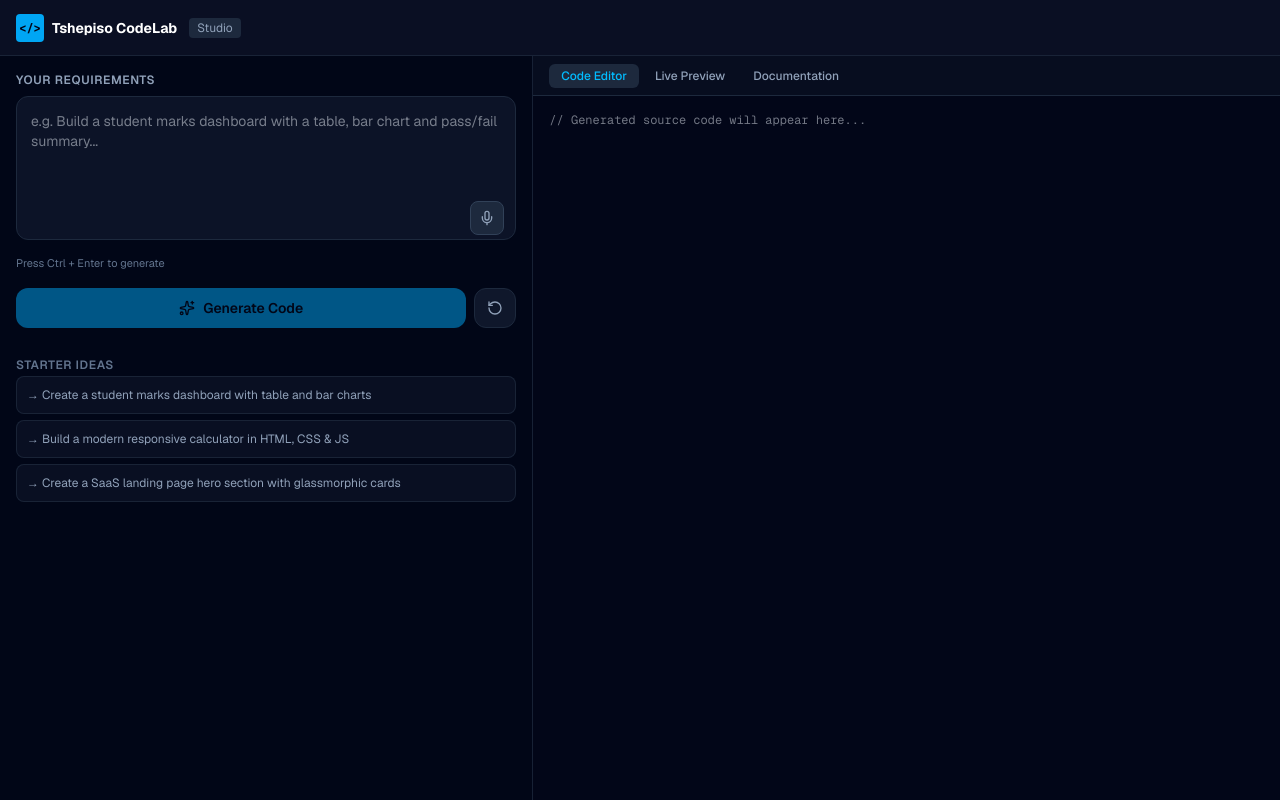
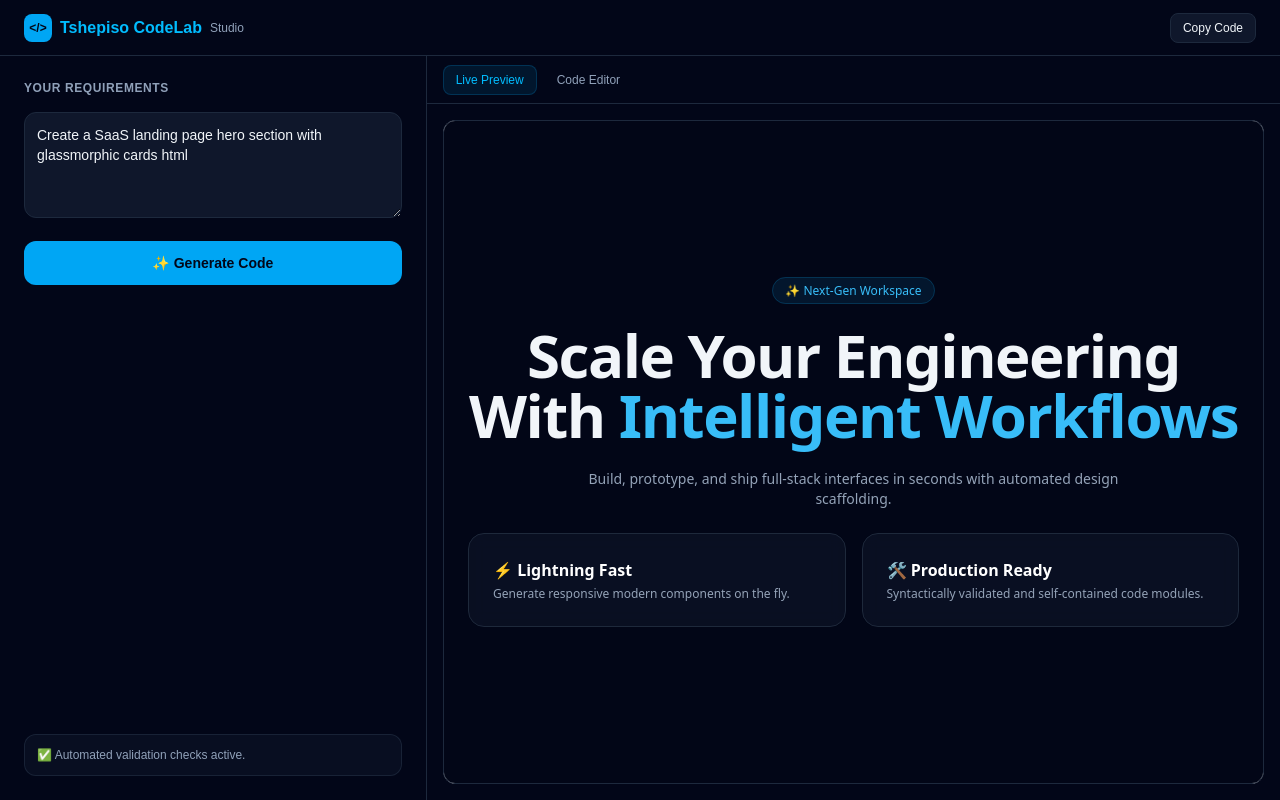
Before and after one commit to dabob404-jpg/tshepiso-codelab, a Next.js app: page /generator in a window 1280 px wide. Built offline with nearby package versions, Linux system fonts and the light colour scheme.

Commit message:
fix: restore live preview rendering and iframe sandbox

```diff
--- a/app/generator/page.tsx
+++ b/app/generator/page.tsx
@@ -1,347 +1,133 @@
 'use client';
 
-import React, { useState, useRef, useEffect } from 'react';
+import React, { useState } from 'react';
 import Link from 'next/link';
-import JSZip from 'jszip';
-import {
-  Play, Copy, Download, Sparkles, Mic, MicOff, Check,
-  RotateCcw, HelpCircle, Wrench, CheckCircle2, AlertCircle
-} from 'lucide-react';
-import { GenerationResponse } from '@/types';
-import { validateCode, ValidationResult } from '@/lib/validation';
+import PreviewFrame from '@/components/PreviewFrame';
 
 export default function GeneratorPage() {
-  const [prompt, setPrompt] = useState('');
-  const [isLoading, setIsLoading] = useState(false);
-  const [loadingStep, setLoadingStep] = useState('');
-  const [activeTab, setActiveTab] = useState<'code' | 'preview' | 'explain'>('code');
-  const [isRecording, setIsRecording] = useState(false);
-  const [copied, setCopied] = useState(false);
+  const [prompt, setPrompt] = useState('Create a SaaS landing page hero section with glassmorphic cards html');
+  const [activeTab, setActiveTab] = useState<'editor' | 'preview' | 'docs'>('preview');
+  const [loading, setLoading] = useState(false);
+  const [code, setCode] = useState(`<!DOCTYPE html>
+<html lang="en">
+<head>
+  <meta charset="UTF-8">
+  <meta name="viewport" content="width=device-width, initial-scale=1.0">
+  <title>SaaS Hero Prototype</title>
+  <script src="https://cdn.tailwindcss.com"></script>
+</head>
+<body class="bg-slate-950 text-slate-100 min-h-screen flex items-center justify-center p-6">
+  <div class="max-w-4xl w-full text-center space-y-6">
+    <span class="px-3 py-1 bg-sky-500/10 text-sky-400 border border-sky-500/20 text-xs rounded-full font-medium">✨ Next-Gen Workspace</span>
+    <h1 class="text-4xl md:text-6xl font-extrabold tracking-tight">Scale Your Engineering With <span class="text-sky-400">Intelligent Workflows</span></h1>
+    <p class="text-slate-400 max-w-xl mx-auto text-sm">Build, prototype, and ship full-stack interfaces in seconds with automated design scaffolding.</p>
+    <div class="grid grid-cols-1 md:grid-cols-2 gap-4 mt-8 text-left">
+      <div class="p-6 bg-slate-900/60 backdrop-blur border border-slate-800 rounded-2xl">
+        <h3 class="font-bold text-white mb-1">⚡ Lightning Fast</h3>
+        <p class="text-xs text-slate-400">Generate responsive modern components on the fly.</p>
+      </div>
+      <div class="p-6 bg-slate-900/60 backdrop-blur border border-slate-800 rounded-2xl">
+        <h3 class="font-bold text-white mb-1">🛠 Production Ready</h3>
+        <p class="text-xs text-slate-400">Syntactically validated and self-contained code modules.</p>
+      </div>
+    </div>
+  </div>
+</body>
+</html>`);
 
-  const [response, setResponse] = useState<GenerationResponse | null>(null);
-  const [activeFileIndex, setActiveFileIndex] = useState(0);
-  const [codeContent, setCodeContent] = useState('');
-  const [validation, setValidation] = useState<ValidationResult | null>(null);
-
-  const previewFrameRef = useRef<HTMLIFrameElement>(null);
-
-  const triggerGeneration = async (mode: 'generate' | 'fix' | 'explain' = 'generate') => {
-    if (!prompt.trim() && mode === 'generate') return;
-    setIsLoading(true);
-
-    const steps = [
-      'Understanding your request...',
-      'Designing the solution...',
-      'Generating code...',
-      'Validating syntax...'
-    ];
-
-    let stepIndex = 0;
-    setLoadingStep(steps[0]);
-    const stepInterval = setInterval(() => {
-      stepIndex++;
-      if (stepIndex < steps.length) {
-        setLoadingStep(steps[stepIndex]);
-      }
-    }, 700);
-
+  async function handleGenerate() {
+    if (!prompt.trim()) return;
+    setLoading(true);
     try {
       const res = await fetch('/api/generate', {
         method: 'POST',
         headers: { 'Content-Type': 'application/json' },
-        body: JSON.stringify({
-          prompt,
-          mode,
-          existingCode: codeContent
-        })
+        body: JSON.stringify({ prompt, mode: 'generate' }),
       });
-
-      const data: GenerationResponse = await res.json();
-      clearInterval(stepInterval);
-
-      if (data.success && data.files.length > 0) {
-        setResponse(data);
-        setActiveFileIndex(0);
-        setCodeContent(data.files[0].content);
-        setValidation(validateCode(data.files[0].content, data.files[0].language));
-        if (data.runnable) setActiveTab('preview');
-      } else {
-        alert(data.error || 'Generation failed.');
+      const data = await res.json();
+      if (data.files && data.files[0]?.content) {
+        setCode(data.files[0].content);
+        setActiveTab('preview');
       }
     } catch (err) {
-      clearInterval(stepInterval);
-      alert('Network error connecting to API.');
+      console.error(err);
     } finally {
-      setIsLoading(false);
+      setLoading(false);
     }
-  };
-
-  const toggleVoiceInput = () => {
-    const SpeechRec = (window as any).SpeechRecognition || (window as any).webkitSpeechRecognition;
-    if (!SpeechRec) {
-      alert('Speech recognition is not supported in this browser.');
-      return;
   }
 
-    if (isRecording) {
-      setIsRecording(false);
-      return;
-    }
+  return (
+    <div className="min-h-screen bg-slate-950 text-slate-100 flex flex-col">
+      <header className="h-14 border-b border-slate-800 px-6 flex items-center justify-between">
+        <Link href="/" className="flex items-center gap-2 font-bold text-sky-400">
+          <span className="w-7 h-7 bg-sky-500 text-slate-950 rounded-lg flex items-center justify-center text-xs">&lt;/&gt;</span>
+          Tshepiso CodeLab <span className="text-xs font-normal text-slate-400">Studio</span>
+        </Link>
+        <button
+          onClick={() => navigator.clipboard.writeText(code)}
+          className="text-xs bg-slate-900 hover:bg-slate-800 border border-slate-800 px-3 py-1.5 rounded-lg"
+        >
+          Copy Code
+        </button>
+      </header>
 
-    const recognition = new SpeechRec();
-    recognition.continuous = false;
-    recognition.interimResults = false;
-    recognition.lang = 'en-US';
-
-    recognition.onstart = () => setIsRecording(true);
-    recognition.onend = () => setIsRecording(false);
-    recognition.onerror = () => setIsRecording(false);
-    recognition.onresult = (event: any) => {
-      const transcript = event.results[0][0].transcript;
-      setPrompt((prev) => (prev ? `${prev} ${transcript}` : transcript));
-    };
-
-    recognition.start();
-  };
-
-  const handleCopy = () => {
-    navigator.clipboard.writeText(codeContent);
-    setCopied(true);
-    setTimeout(() => setCopied(false), 2000);
-  };
-
-  const handleDownloadZip = async () => {
-    if (!response) return;
-    const zip = new JSZip();
-    response.files.forEach((file) => {
-      zip.file(file.name, file.content);
-    });
-    zip.file('README.md', `# ${response.title}\n\n${response.explanation}`);
-    const blob = await zip.generateAsync({ type: 'blob' });
-    const url = URL.createObjectURL(blob);
-    const a = document.createElement('a');
-    a.href = url;
-    a.download = `${response.title.toLowerCase().replace(/\s+/g, '-')}.zip`;
-    a.click();
-    URL.revokeObjectURL(url);
-  };
-
-  useEffect(() => {
-    if (activeTab === 'preview' && previewFrameRef.current) {
-      const doc = previewFrameRef.current.contentDocument;
-      if (doc) {
-        doc.open();
-        doc.write(codeContent);
-        doc.close();
-      }
-    }
-  }, [codeContent, activeTab]);
-
-  return (
-    <div className="h-screen w-screen bg-slate-950 text-slate-100 flex flex-col overflow-hidden font-sans">
-      <header className="h-14 border-b border-slate-800/80 px-4 flex items-center justify-between bg-slate-900/60">
-        <div className="flex items-center gap-3">
-          <Link href="/" className="flex items-center gap-2">
-            <div className="h-7 w-7 rounded bg-sky-500 flex items-center justify-center font-mono font-bold text-xs text-slate-950">
-              &lt;/&gt;
-            </div>
-            <span className="font-bold text-sm text-white">Tshepiso CodeLab</span>
-          </Link>
-          <span className="text-xs px-2 py-0.5 rounded bg-slate-800 text-slate-400">Studio</span>
+      <div className="flex-1 grid grid-cols-1 lg:grid-cols-12 overflow-hidden">
+        <div className="lg:col-span-4 p-6 border-r border-slate-800 flex flex-col justify-between gap-6 overflow-y-auto">
+          <div className="space-y-4">
+            <h2 className="text-xs font-semibold text-slate-400 uppercase tracking-wider">Your Requirements</h2>
+            <textarea
+              rows={4}
+              value={prompt}
+              onChange={(e) => setPrompt(e.target.value)}
+              className="w-full bg-slate-900 border border-slate-800 rounded-xl p-3 text-sm focus:outline-none focus:border-sky-500"
+              placeholder="Describe your app..."
+            />
+            <button
+              onClick={handleGenerate}
+              disabled={loading}
+              className="w-full bg-sky-500 hover:bg-sky-400 disabled:opacity-50 text-slate-950 font-bold py-3 rounded-xl text-sm transition-all"
+            >
+              {loading ? 'Generating...' : '✨ Generate Code'}
+            </button>
           </div>
 
-        {response && (
-          <div className="flex items-center gap-2">
-            <button
-              onClick={handleCopy}
-              className="px-3 py-1.5 rounded bg-slate-800 hover:bg-slate-700 text-xs font-medium flex items-center gap-1.5 transition"
-            >
-              {copied ? <Check className="w-3.5 h-3.5 text-emerald-400" /> : <Copy className="w-3.5 h-3.5" />}
-              {copied ? 'Copied' : 'Copy'}
-            </button>
-            <button
-              onClick={handleDownloadZip}
-              className="px-3 py-1.5 rounded bg-sky-600 hover:bg-sky-500 text-xs font-semibold text-white flex items-center gap-1.5 transition"
-            >
-              <Download className="w-3.5 h-3.5" /> Export .ZIP
-            </button>
-          </div>
-        )}
-      </header>
-
-      <div className="flex-1 flex flex-col md:flex-row overflow-hidden">
-        <section className="w-full md:w-5/12 border-r border-slate-800/80 flex flex-col bg-slate-950/40 p-4 gap-4 overflow-y-auto">
-          <div className="flex flex-col gap-2">
-            <label className="text-xs font-semibold uppercase tracking-wider text-slate-400">Your Requirements</label>
-            <div className="relative">
-              <textarea
-                value={prompt}
-                onChange={(e) => setPrompt(e.target.value)}
-                onKeyDown={(e) => {
-                  if (e.key === 'Enter' && (e.ctrlKey || e.metaKey)) {
-                    triggerGeneration('generate');
-                  }
-                }}
-                placeholder="e.g. Build a student marks dashboard with a table, bar chart and pass/fail summary..."
-                className="w-full h-36 bg-slate-900/80 border border-slate-800 rounded-xl p-3.5 text-sm text-slate-200 outline-none focus:border-sky-500 resize-none font-sans"
-              />
-              <button
-                onClick={toggleVoiceInput}
-                className={`absolute bottom-3 right-3 p-2 rounded-lg border transition ${
-                  isRecording ? 'bg-rose-500/20 border-rose-500 text-rose-400 animate-pulse' : 'bg-slate-800 border-slate-700 text-slate-400 hover:text-white'
-                }`}
-                title="Voice Input"
-              >
-                {isRecording ? <MicOff className="w-4 h-4" /> : <Mic className="w-4 h-4" />}
-              </button>
-            </div>
-            <div className="flex items-center justify-between text-[11px] text-slate-500">
-              <span>Press Ctrl + Enter to generate</span>
-              {isRecording && <span className="text-rose-400 animate-pulse">🎤 Listening...</span>}
+          <div className="p-3 bg-slate-900/50 rounded-xl border border-slate-800/80 text-xs text-slate-400">
+            ✅ Automated validation checks active.
           </div>
         </div>
 
-          <div className="flex gap-2">
-            <button
-              disabled={isLoading || !prompt.trim()}
-              onClick={() => triggerGeneration('generate')}
-              className="flex-1 py-2.5 bg-sky-500 hover:bg-sky-400 disabled:opacity-50 text-slate-950 font-semibold rounded-xl text-sm transition flex items-center justify-center gap-2"
-            >
-              {isLoading ? (
-                <>
-                  <Sparkles className="w-4 h-4 animate-spin" /> {loadingStep}
-                </>
-              ) : (
-                <>
-                  <Sparkles className="w-4 h-4" /> Generate Code
-                </>
-              )}
-            </button>
-            <button
-              onClick={() => { setPrompt(''); setResponse(null); }}
-              className="px-3 py-2.5 bg-slate-900 border border-slate-800 hover:bg-slate-800 text-slate-400 rounded-xl text-sm"
-              title="Clear"
-            >
-              <RotateCcw className="w-4 h-4" />
-            </button>
-          </div>
-
-          <div className="space-y-2 pt-2">
-            <span className="text-xs font-semibold uppercase tracking-wider text-slate-500">Starter Ideas</span>
-            <div className="flex flex-col gap-1.5">
-              {[
-                'Create a student marks dashboard with table and bar charts',
-                'Build a modern responsive calculator in HTML, CSS & JS',
-                'Create a SaaS landing page hero section with glassmorphic cards'
-              ].map((text, i) => (
-                <button
-                  key={i}
-                  onClick={() => setPrompt(text)}
-                  className="text-left text-xs bg-slate-900/60 hover:bg-slate-900 border border-slate-800/80 p-2.5 rounded-lg text-slate-400 hover:text-slate-200 transition"
-                >
-                  &rarr; <div className="inline">{text}</div>
-                </button>
-              ))}
-            </div>
-          </div>
-
-          {response && (
-            <div className="mt-auto border-t border-slate-800 pt-4 space-y-3">
-              <span className="text-xs font-semibold uppercase tracking-wider text-slate-500">Code Health & AI Actions</span>
-
-              <div className="bg-slate-900 p-3 rounded-lg border border-slate-800 text-xs space-y-1">
-                <div className="flex items-center gap-2 font-medium text-slate-300">
-                  {validation?.valid ? (
-                    <CheckCircle2 className="w-4 h-4 text-emerald-400" />
-                  ) : (
-                    <AlertCircle className="w-4 h-4 text-amber-400" />
-                  )}
-                  <span>{validation?.valid ? 'Automated checks passed' : 'Syntax anomalies detected'}</span>
-                </div>
-                {!validation?.valid && validation?.errors.map((err, idx) => (
-                  <p key={idx} className="text-rose-400 pl-6 text-[11px]">{err}</p>
-                ))}
-              </div>
-
-              <div className="grid grid-cols-2 gap-2">
-                <button
-                  onClick={() => triggerGeneration('fix')}
-                  className="px-3 py-2 bg-slate-900 border border-slate-800 hover:bg-slate-800 text-slate-300 rounded-lg text-xs font-medium flex items-center justify-center gap-1.5"
-                >
-                  <Wrench className="w-3.5 h-3.5 text-amber-400" /> Fix Issues
-                </button>
-                <button
-                  onClick={() => setActiveTab('explain')}
-                  className="px-3 py-2 bg-slate-900 border border-slate-800 hover:bg-slate-800 text-slate-300 rounded-lg text-xs font-medium flex items-center justify-center gap-1.5"
-                >
-                  <HelpCircle className="w-3.5 h-3.5 text-sky-400" /> Explain Logic
-                </button>
-              </div>
-            </div>
-          )}
-        </section>
-
-        <section className="w-full md:w-7/12 flex flex-col bg-slate-950 overflow-hidden">
-          <div className="h-10 border-b border-slate-800 flex items-center justify-between px-4 bg-slate-900/40">
-            <div className="flex items-center gap-1">
-              <button
-                onClick={() => setActiveTab('code')}
-                className={`px-3 py-1 rounded-md text-xs font-medium transition ${activeTab === 'code' ? 'bg-slate-800 text-sky-400' : 'text-slate-400 hover:text-white'}`}
-              >
-                Code Editor
-              </button>
+        <div className="lg:col-span-8 flex flex-col h-full bg-slate-950">
+          <div className="h-12 border-b border-slate-800 px-4 flex items-center gap-2">
             <button
               onClick={() => setActiveTab('preview')}
-                className={`px-3 py-1 rounded-md text-xs font-medium transition ${activeTab === 'preview' ? 'bg-slate-800 text-sky-400' : 'text-slate-400 hover:text-white'}`}
+              className={`px-3 py-1.5 text-xs rounded-lg font-medium transition-colors ${
+                activeTab === 'preview' ? 'bg-sky-500/10 text-sky-400 border border-sky-500/20' : 'text-slate-400 hover:text-white'
+              }`}
             >
               Live Preview
             </button>
             <button
-                onClick={() => setActiveTab('explain')}
-                className={`px-3 py-1 rounded-md text-xs font-medium transition ${activeTab === 'explain' ? 'bg-slate-800 text-sky-400' : 'text-slate-400 hover:text-white'}`}
+              onClick={() => setActiveTab('editor')}
+              className={`px-3 py-1.5 text-xs rounded-lg font-medium transition-colors ${
+                activeTab === 'editor' ? 'bg-sky-500/10 text-sky-400 border border-sky-500/20' : 'text-slate-400 hover:text-white'
+              }`}
             >
-                Documentation
+              Code Editor
             </button>
           </div>
 
-            {response && (
-              <span className="text-[11px] text-slate-500 font-mono">
-                {response.files[activeFileIndex]?.name}
-              </span>
+          <div className="flex-1 p-4 overflow-auto">
+            {activeTab === 'preview' ? (
+              <PreviewFrame htmlContent={code} />
+            ) : (
+              <textarea
+                value={code}
+                onChange={(e) => setCode(e.target.value)}
+                className="w-full h-full min-h-[500px] font-mono text-xs p-4 bg-slate-900 border border-slate-800 rounded-xl text-slate-200 focus:outline-none"
+              />
             )}
           </div>
-
-          <div className="flex-1 relative overflow-hidden bg-slate-950">
-            {activeTab === 'code' && (
-              <textarea
-                value={codeContent}
-                onChange={(e) => {
-                  setCodeContent(e.target.value);
-                  setValidation(validateCode(e.target.value, response?.files[activeFileIndex]?.language || 'html'));
-                }}
-                className="w-full h-full bg-slate-950 text-slate-200 font-mono text-xs p-4 outline-none resize-none selection:bg-sky-500/30"
-                placeholder="// Generated source code will appear here..."
-                spellCheck={false}
-              />
-            )}
-
-            {activeTab === 'preview' && (
-              <iframe
-                ref={previewFrameRef}
-                title="Live Sandbox Preview"
-                sandbox="allow-scripts allow-modals"
-                className="w-full h-full bg-white border-0"
-              />
-            )}
-
-            {activeTab === 'explain' && (
-              <div className="p-6 text-sm text-slate-300 leading-relaxed overflow-y-auto h-full space-y-4">
-                <h3 className="text-lg font-semibold text-white">Project Overview</h3>
-                <p className="whitespace-pre-wrap">{response?.explanation || "Generate code first to read its technical architecture documentation."}</p>
         </div>
-            )}
-          </div>
-        </section>
       </div>
     </div>
   );
--- /dev/null
+++ b/components/PreviewFrame.tsx
@@ -0,0 +1,37 @@
+'use client';
+
+import React from 'react';
+
+interface PreviewFrameProps {
+  htmlContent: string;
+}
+
+export default function PreviewFrame({ htmlContent }: PreviewFrameProps) {
+  const defaultHtml = `
+    <!DOCTYPE html>
+    <html>
+      <head>
+        <meta charset="utf-8">
+        <meta name="viewport" content="width=device-width, initial-scale=1">
+        <script src="https://cdn.tailwindcss.com"></script>
+      </head>
+      <body class="bg-slate-900 text-slate-100 min-h-screen flex items-center justify-center p-6 text-center font-sans">
+        <div>
+          <h2 class="text-xl font-bold text-sky-400 mb-2">No Content Yet</h2>
+          <p class="text-sm text-slate-400">Enter a prompt and click "Generate Code" to render the live UI.</p>
+        </div>
+      </body>
+    </html>
+  `;
+
+  return (
+    <div className="w-full h-full bg-white rounded-xl overflow-hidden border border-slate-800 shadow-inner">
+      <iframe
+        title="Live Application Preview"
+        srcDoc={htmlContent?.trim() ? htmlContent : defaultHtml}
+        sandbox="allow-scripts allow-modals allow-forms allow-same-origin"
+        className="w-full h-full min-h-[550px] border-none"
+      />
+    </div>
+  );
+}
```
Lines whose indentation alone changed are shown as unchanged.
